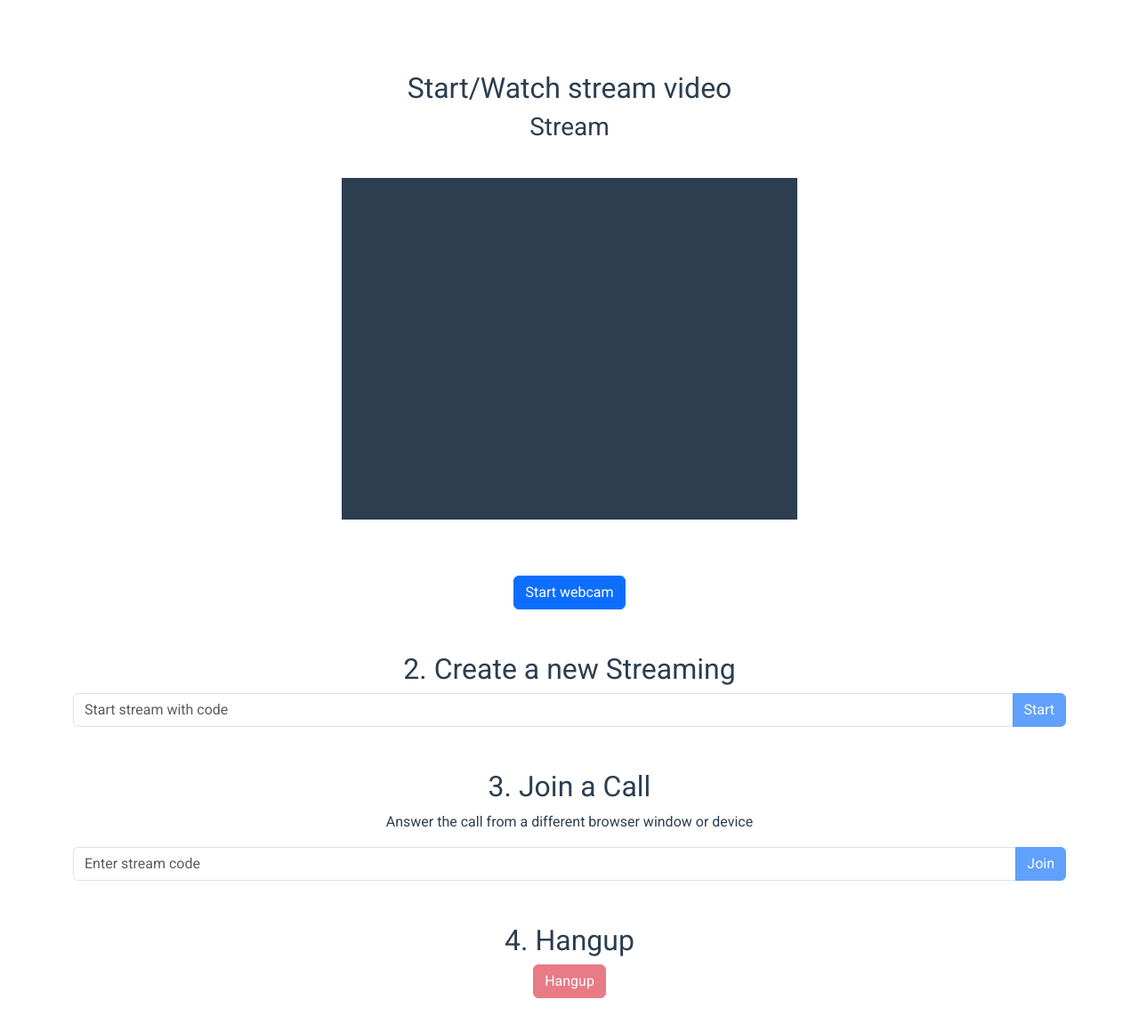
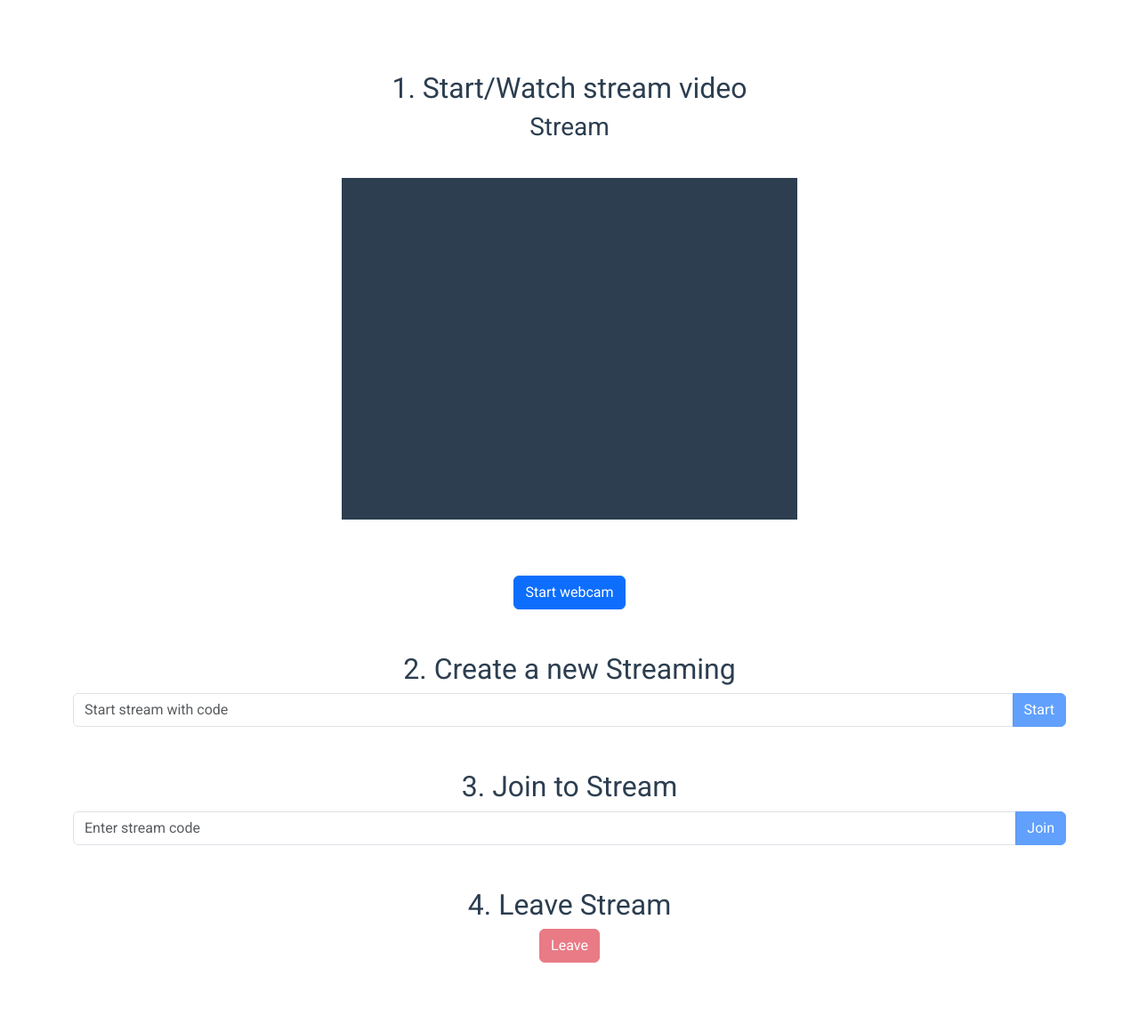
Before and after one commit to zamudio1243/streaming-simple-ui, a website built with Vite: page index.html in a window 1280 px wide. Shown: the whole page at 89% size. Built offline with nearby package versions, Linux system fonts and the light colour scheme.

Commit message:
💄 Cambios visuales

```diff
--- a/index.html
+++ b/index.html
@@ -13,7 +13,7 @@
 
 <body>
   <div class="container">
-    <h2 class="mt-5">Start/Watch stream video</h2>
+    <h2 class="mt-5">1. Start/Watch stream video</h2>
     <div class="videos">
       <span>
         <h3>Stream</h3>
@@ -32,16 +32,16 @@
       <button id="streamButton" class="btn btn-primary" disabled>Start</button>
     </div>
 
-    <h2 class="mt-5">3. Join a Call</h2>
-    <p>Answer the call from a different browser window or device</p>
+    <h2 class="mt-5">3. Join to Stream</h2>
+
 
     <div class="input-group mb-3">
       <input id="callInput" type="text" class="form-control" placeholder="Enter stream code" aria-label="Call code" aria-describedby="answerButton" />
       <button id="answerButton" class="btn btn-primary" disabled>Join</button>
     </div>
 
-    <h2 class="mt-5">4. Hangup</h2>
-    <button id="hangupButton" class="btn btn-danger" disabled>Hangup</button>
+    <h2 class="mt-5">4. Leave Stream</h2>
+    <button id="hangupButton" class="btn btn-danger" disabled>Leave</button>
   </div>
 
   <!-- Importar Bootstrap JS y el archivo JavaScript personalizado -->
--- a/package.json
+++ b/package.json
@@ -2,6 +2,7 @@
   "name": "streming-demo",
   "version": "0.1.0",
   "scripts": {
+    "start": "vite",
     "dev": "vite",
     "build": "vite build",
     "serve": "vite preview"
```
Also changed, not shown: main.js (+2 -6 lines).
